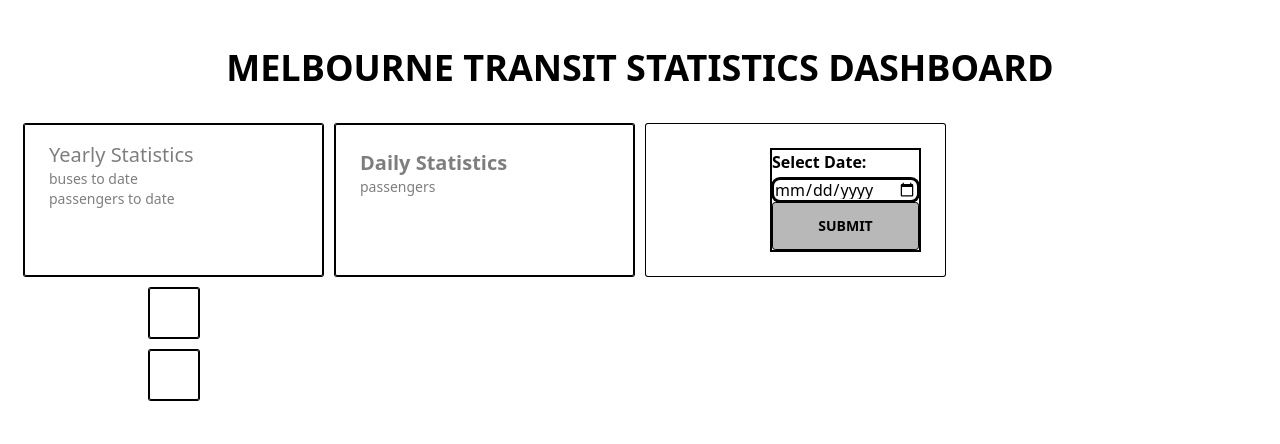
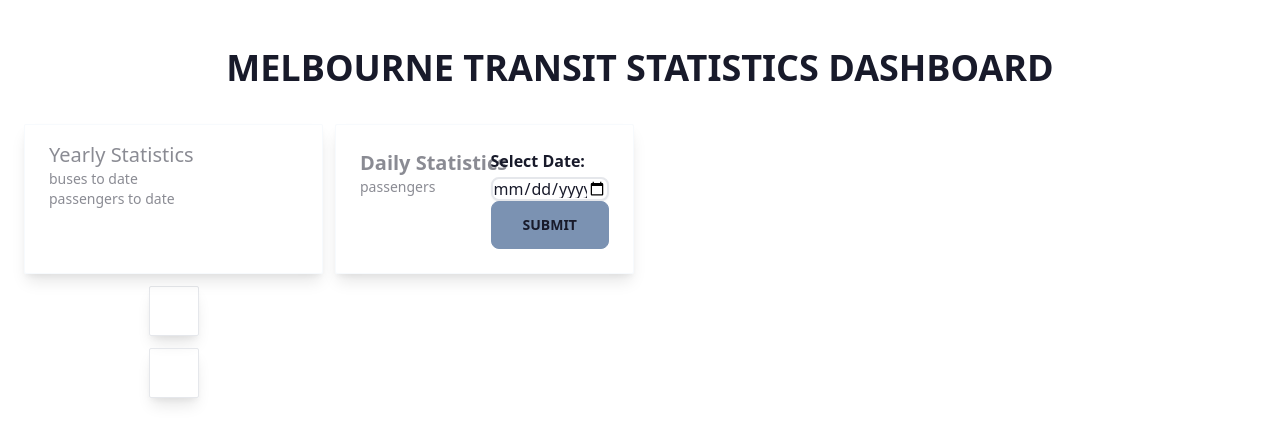
Before and after one commit to 101121478/TDP-Visualisation-Dashboard, a PHP site: page / in a window 1280 px wide. Shown: the top 444 px of the page. Run offline with PHP 8.4, Linux system fonts and the light colour scheme; some libraries are stand-ins or nearby versions.

Commit message:
Update CSS

```diff
--- a/index.html
+++ b/index.html
@@ -1,5 +1,5 @@
 <!DOCTYPE html>
-<html lang="en" data-theme="wireframe">
+<html lang="en" data-theme="corporate">
     <head>
         <meta charset="utf-8" />
         <!-- References to external style CSS file -->
@@ -27,21 +27,26 @@
             </div>
         </div>
 
-        <!--Date Picker-->
-        <div class="col-span-1 col-start-3 row-start-2 p-6 items-end justify-start rounded-sm overflow-hidden shadow-lg card" id="datepicker-card">
-            <form method="GET" action="index.html" class="border-2 border-black flex flex-col">
-                <label for="dateInput" class="font-bold mb-1">Select Date:</label>
-                <input type="date" id="dateInput" name="dateInput" class="leading-none rounded-lg shadow-sm focus:outline-none focus:shadow-outline font-medium border-2" />
-                <input class="btn btn-secondary" type="submit" />
-            </form>
+        <!--Daily Statistics-->
+        <div id="daily-stats" class="col-start-2 row-start-2 col-span-1 row-span-1 p-6 grid grid-cols-2 gap-x-3 rounded-sm overflow-hidden shadow-lg card bordered">
+
+            <!--Daily Passengers-->
+            <div id="total-passengers-today" class="col-start-1 col-span-1">
+                <h2 class="text-xl font-semibold stat-title" id="dashboardHeader">Daily Statistics</h2>
+                <div id="totalPassengersToday_div" class="stat-value"></div>
+                <div id="totalPassengersToday_description" class="stat-desc">passengers</div>
+            </div>
+
+            <!-- Date Picker -->
+            <div id="date" class=" col-start-2 col-span-1">
+                <form method="GET" action="index.html" class="flex flex-col col-start-2 row-span-1">
+                    <label for="dateInput" class="font-bold mb-1">Select Date:</label>
+                    <input type="date" id="dateInput" name="dateInput" class="leading-none rounded-lg shadow-sm focus:outline-none focus:shadow-outline font-medium border-2" />
+                    <input class="btn btn-secondary" type="submit" />
+                </form>
+            </div>
         </div>
 
-        <!--Daily Statistics-->
-        <div id="total-passengers-today" class="col-start-2 row-start-2 col-span-1 row-span-1 p-6 max-w-prose flex flex-col rounded-sm overflow-hidden shadow-lg card bordered">
-            <h2 class="text-xl font-semibold stat-title" id="dashboardHeader">Daily Statistics</h2>
-            <div id="totalPassengersToday_div" class="stat-value"></div>
-            <div id="totalPassengersToday_description" class="stat-desc">passengers</div>
-        </div>
 
         <!-- Average Passengers Chart-->
         <div class="col-start-1 row-span-2 p-6 mx-auto flex flex-col items-center rounded-sm overflow-hidden shadow-lg border border-gray-200" id="busAvgPassengersChart_div"></div>
--- a/public/styles.css
+++ b/public/styles.css
@@ -1941,10 +1941,6 @@ html {
   grid-column-start: 2;
 }
 
-.col-start-3 {
-  grid-column-start: 3;
-}
-
 .row-span-1 {
   grid-row: span 1 / span 1;
 }
@@ -1980,10 +1976,6 @@ html {
 
 .grid {
   display: grid;
-}
-
-.max-w-prose {
-  max-width: 65ch;
 }
 
 @keyframes spin {
@@ -2046,6 +2038,10 @@ html {
   }
 }
 
+.grid-cols-2 {
+  grid-template-columns: repeat(2, minmax(0, 1fr));
+}
+
 .grid-cols-4 {
   grid-template-columns: repeat(4, minmax(0, 1fr));
 }
@@ -2054,22 +2050,19 @@ html {
   flex-direction: column;
 }
 
-.items-end {
-  align-items: flex-end;
-}
-
 .items-center {
   align-items: center;
 }
 
-.justify-start {
-  justify-content: flex-start;
-}
-
 .gap-3 {
   gap: 0.75rem;
 }
 
+.gap-x-3 {
+  -moz-column-gap: 0.75rem;
+       column-gap: 0.75rem;
+}
+
 .overflow-hidden {
   overflow: hidden;
 }
@@ -2088,11 +2081,6 @@ html {
 
 .border {
   border-width: 1px;
-}
-
-.border-black {
-  --tw-border-opacity: 1;
-  border-color: rgba(0, 0, 0, var(--tw-border-opacity));
 }
 
 .border-gray-200 {
```
